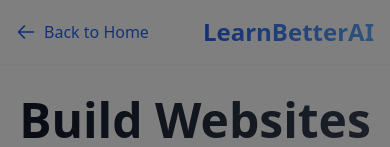
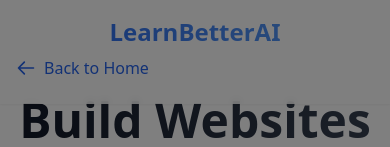
Before and after one commit to RodolfoDavidAlvarez/LearnBetterAI, a React (Vite) app: page /presentation in a window 390 px wide. Shown: the top 147 px of the page. Built offline with nearby package versions, Linux system fonts and the light colour scheme; the HTML template or start-up script is replaced by a standard one.

Commit message:
Update components and dependencies before deployment

```diff
--- a/package.json
+++ b/package.json
@@ -11,11 +11,10 @@
     "react": "^18.2.0",
     "react-dom": "^18.2.0",
     "react-hook-form": "^7.55.0",
-    "react-router-dom": "^6.22.0",
-    "typescript": "^4.9.5"
+    "react-router-dom": "^6.22.0"
   },
   "scripts": {
-    "dev": "vite",
+    "dev": "vite --host",
     "build": "tsc && vite build",
     "preview": "vite preview",
     "start:open": "vite & node scripts/open-browser.js"
@@ -44,6 +43,7 @@
     "autoprefixer": "^10.4.17",
     "postcss": "^8.4.35",
     "tailwindcss": "^3.4.1",
+    "typescript": "^5.8.2",
     "vite": "^5.4.15"
   }
 }
--- a/src/components/Navbar.tsx
+++ b/src/components/Navbar.tsx
@@ -1,5 +1,6 @@
 import React, { useState } from "react";
 import { motion, LazyMotion, domMax } from "framer-motion";
+import { Link } from "react-router-dom";
 
 const Navbar = () => {
   const [isOpen, setIsOpen] = useState(false);
@@ -27,13 +28,13 @@ const Navbar = () => {
         >
           Who It's For
         </a>
-        <a
-          href="#download-section"
+        <Link
+          to="/presentation"
           className="block bg-blue-600 text-white hover:bg-blue-700 px-3 py-2 rounded-md text-base font-medium transition-colors duration-200"
           onClick={() => setIsOpen(false)}
         >
           Get Free Guide
-        </a>
+        </Link>
       </div>
     </motion.div>
   );
@@ -61,12 +62,12 @@ const Navbar = () => {
               >
                 Who It's For
               </a>
-              <a
-                href="#download-section"
+              <Link
+                to="/presentation"
                 className="bg-blue-600 text-white hover:bg-blue-700 px-4 py-2 rounded-md text-sm font-medium transition-colors duration-200"
               >
                 Get Free Guide
-              </a>
+              </Link>
             </div>
           </div>
 
--- a/src/components/PresentationPage.tsx
+++ b/src/components/PresentationPage.tsx
@@ -48,26 +48,28 @@ const PresentationPage = () => {
       {/* Navigation Bar */}
       <nav className="bg-white/80 dark:bg-gray-900/80 backdrop-blur-sm fixed w-full z-50 shadow-sm">
         <div className="max-w-7xl mx-auto px-4 sm:px-6 lg:px-8">
-          <div className="flex justify-between items-center h-16">
+          <div className="flex flex-wrap justify-between items-center h-auto py-4 sm:h-16">
             <button
               onClick={() => navigate("/")}
-              className="text-blue-600 dark:text-blue-400 hover:text-blue-700 dark:hover:text-blue-300 flex items-center gap-2 transition-colors duration-200"
+              className="text-blue-600 dark:text-blue-400 hover:text-blue-700 dark:hover:text-blue-300 flex items-center gap-2 transition-colors duration-200 mb-2 sm:mb-0"
             >
               <svg className="w-5 h-5" viewBox="0 0 24 24" fill="none" stroke="currentColor" strokeWidth="2">
                 <path strokeLinecap="round" strokeLinejoin="round" d="M10 19l-7-7m0 0l7-7m-7 7h18" />
               </svg>
               Back to Home
             </button>
-            <span className="text-2xl font-bold bg-gradient-to-r from-blue-600 to-blue-400 bg-clip-text text-transparent">LearnBetterAI</span>
+            <span className="text-2xl font-bold bg-gradient-to-r from-blue-600 to-blue-400 bg-clip-text text-transparent order-first sm:order-none w-full sm:w-auto text-center mb-2 sm:mb-0">
+              LearnBetterAI
+            </span>
             {hasAccess && (
               <button
                 onClick={() =>
                   window.open("https://drive.google.com/file/d/1vvFztYS03fYyifCl5OawqxnjYbrRnI8M/view?usp=sharing", "_blank", "noopener,noreferrer")
                 }
-                className="inline-flex items-center px-6 py-2.5 text-base font-medium rounded-lg shadow-lg text-white bg-gradient-to-r from-blue-600 to-blue-500 hover:from-blue-700 hover:to-blue-600 focus:outline-none focus:ring-2 focus:ring-offset-2 focus:ring-blue-500 transition-all duration-200 hover:scale-105"
+                className="inline-flex items-center px-4 sm:px-6 py-2 text-sm sm:text-base font-medium rounded-lg shadow-lg text-white bg-gradient-to-r from-blue-600 to-blue-500 hover:from-blue-700 hover:to-blue-600 focus:outline-none focus:ring-2 focus:ring-offset-2 focus:ring-blue-500 transition-all duration-200 hover:scale-105 w-full sm:w-auto justify-center"
               >
                 <svg
-                  className="w-5 h-5 mr-2"
+                  className="w-4 h-4 sm:w-5 sm:h-5 mr-2"
                   viewBox="0 0 24 24"
                   fill="none"
                   stroke="currentColor"
--- a/src/components/WhatYoullLearn.tsx
+++ b/src/components/WhatYoullLearn.tsx
@@ -4,8 +4,8 @@ import { RocketLaunchIcon, CommandLineIcon, PaintBrushIcon, GlobeAltIcon, Curren
 
 const learningPoints = [
   {
-    title: "Zero to AI Web App",
-    description: "How to go from zero to a fully functional AI web app",
+    title: "From Zero to Full Website",
+    description: "Learn how to build a complete, professional website from scratch - even if you're a beginner",
     icon: RocketLaunchIcon,
   },
   {
```
Also changed, not shown: 1 other file (tests, documents, lock files or other folders).
